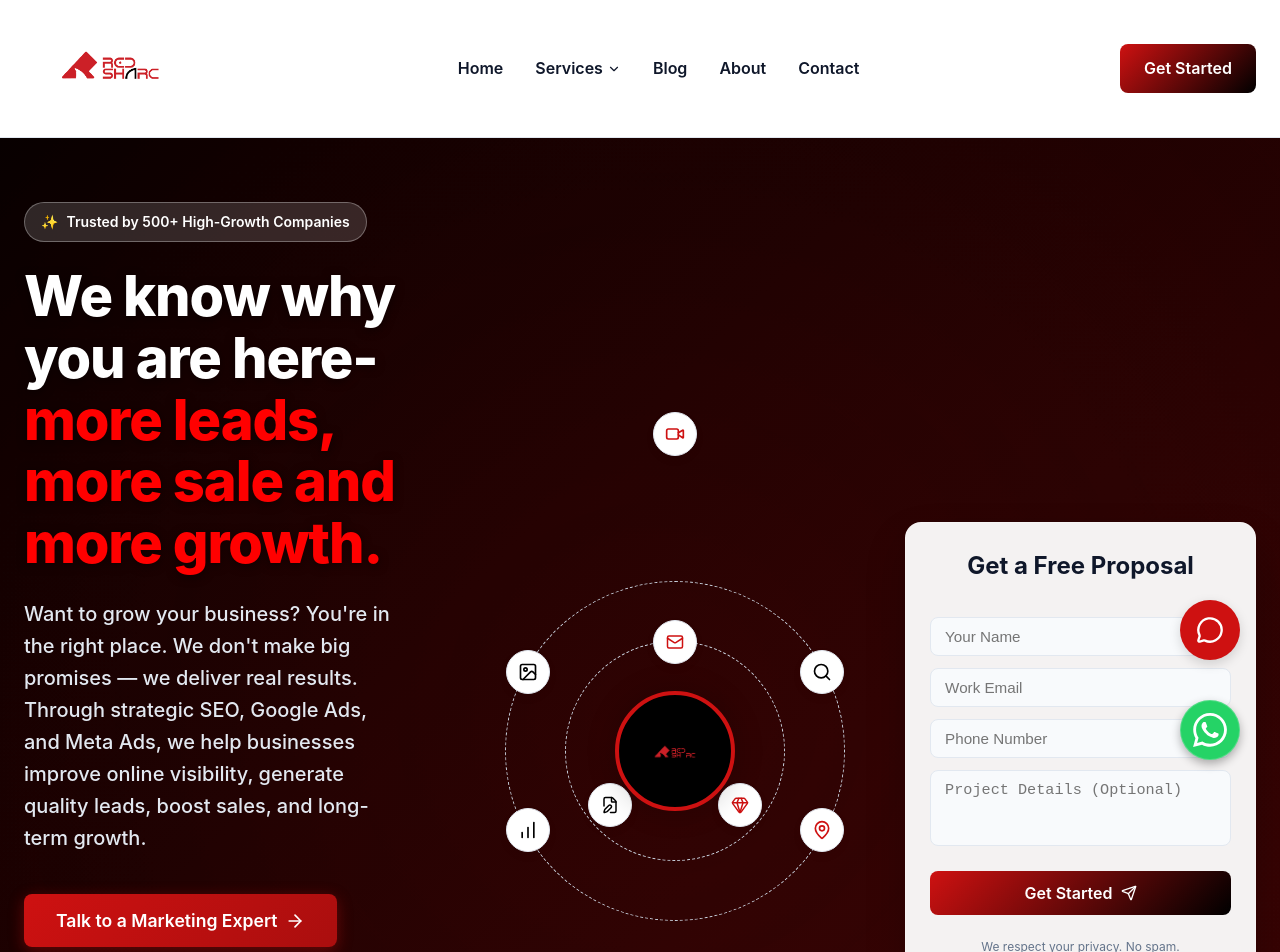
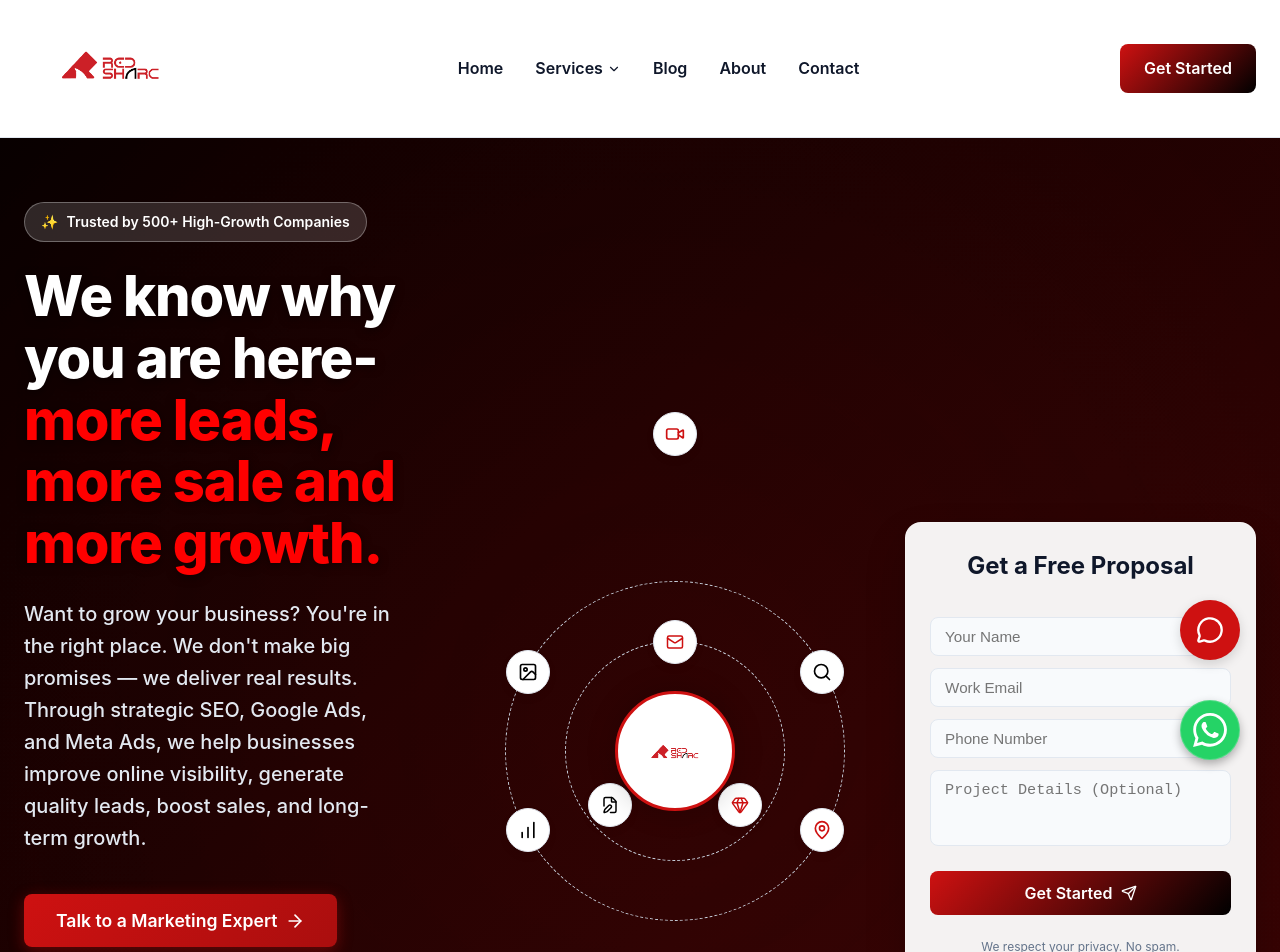
Before and after one commit to Fazilfazi991/redshark, a React (Vite) app: page / in a window 1280 px wide. Shown: the top 952 px of the page. Built offline with nearby package versions, Linux system fonts and the light colour scheme.

Commit message:
style: fix logo visibility on landing page and use brand logo in orbit

```diff
--- a/src/pages/LandingPage.css
+++ b/src/pages/LandingPage.css
@@ -384,21 +384,24 @@
     transform: translate(-50%, -50%);
     width: 120px;
     height: 120px;
-    width: 120px;
-    height: 120px;
-    background-color: #000000;
+    background-color: #ffffff;
+    /* White background for logo */
     border-radius: 50%;
     display: flex;
     align-items: center;
     justify-content: center;
     z-index: 10;
     box-shadow: 0 0 30px rgba(0, 0, 0, 0.2);
+    border: 3px solid var(--primary);
+    /* Red border */
+    overflow: hidden;
+    padding: 15px;
 }
 
-.brand-text {
-    color: white;
-    font-weight: 800;
-    text-align: center;
+.center-logo {
+    width: 100%;
+    height: auto;
+    object-fit: contain;
 }
 
 .orbit-ring {
--- a/src/pages/LandingPage.tsx
+++ b/src/pages/LandingPage.tsx
@@ -189,7 +189,7 @@ const LandingPage = () => {
                                 <div className="visual-orbit-container">
                                     <div className="orbit-system">
                                         <div className="orbit-center-circle">
-                                            <span className="brand-text">REVENUE<br />FOCUS</span>
+                                            <img src="/logo-02.png" alt="Redsharc" className="center-logo" />
                                         </div>
 
                                         {/* Inner Ring */}
```
